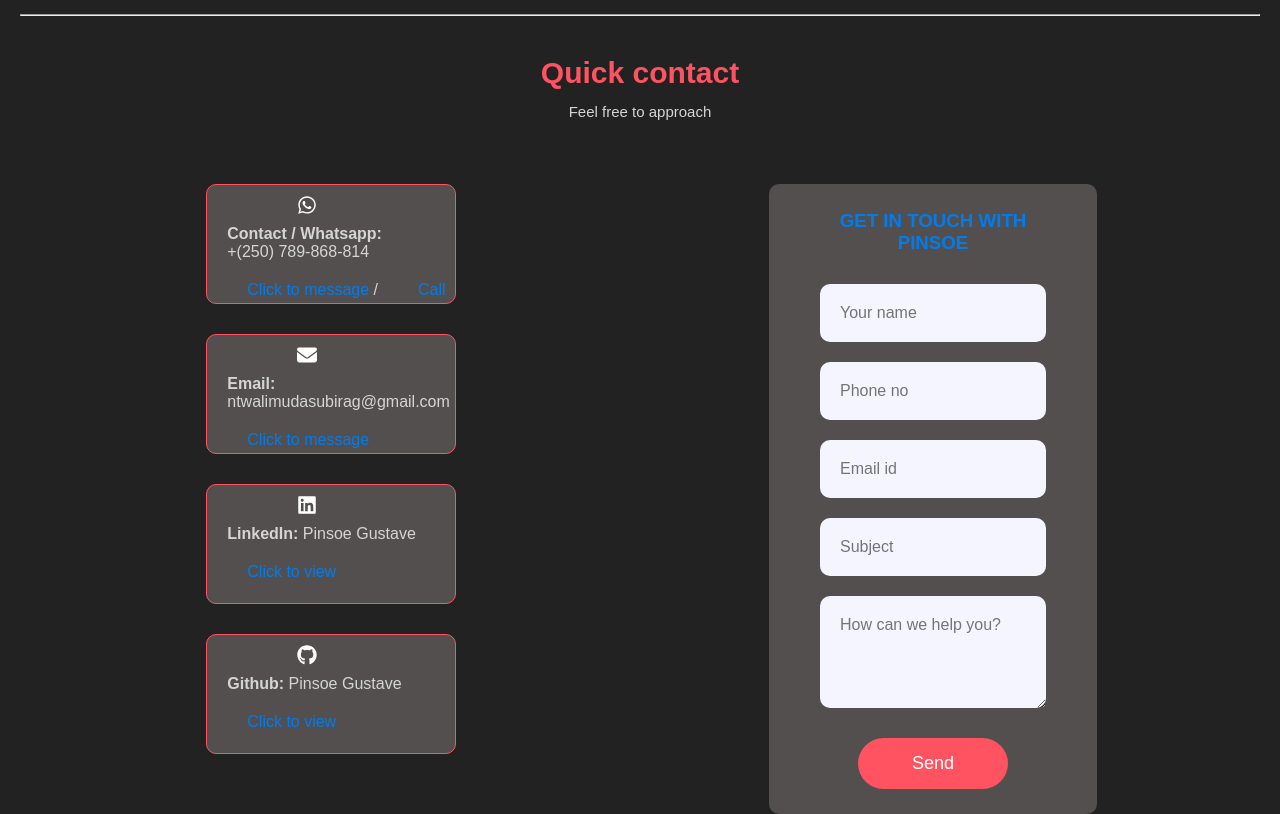
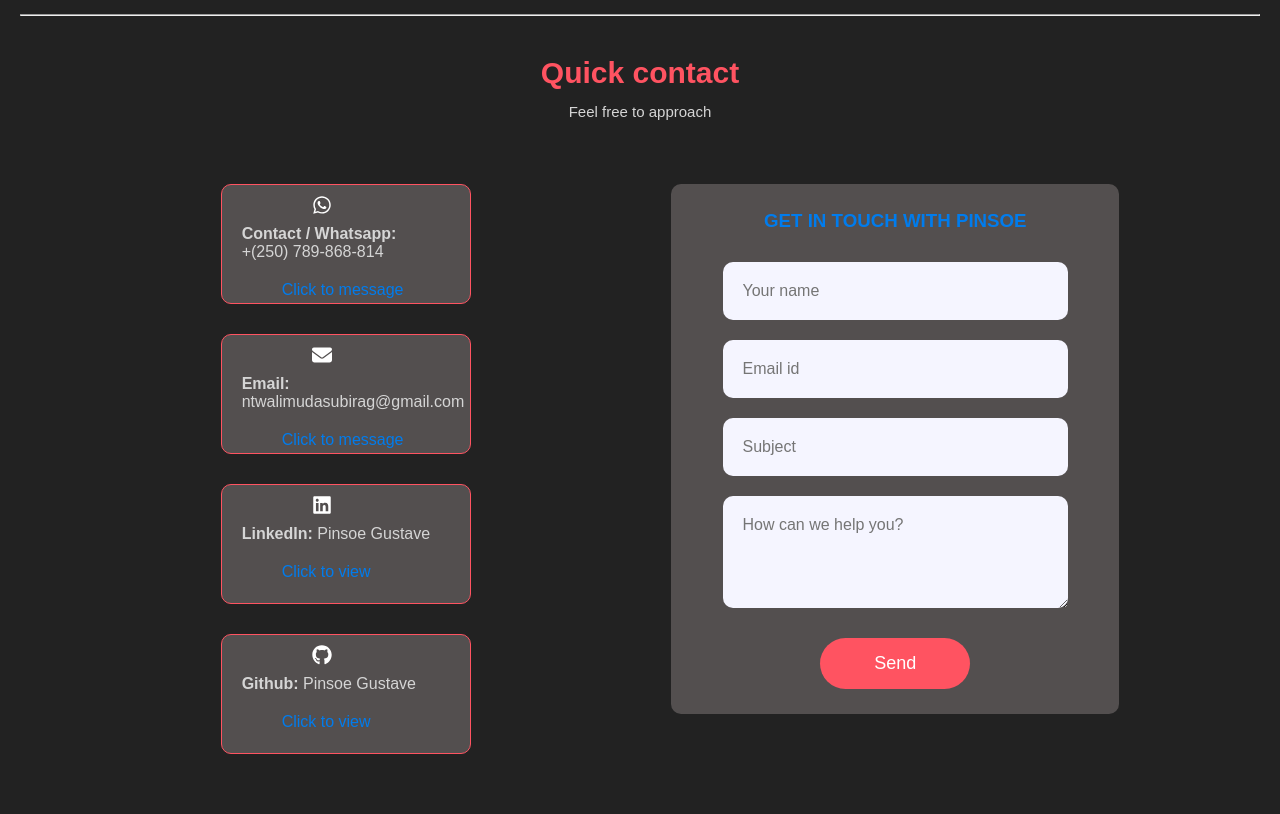
Before and after one commit to pinsoegustave/myportfolio, a plain HTML site: page index.html in a window 1280 px wide. Shown: the part 3240-4054 px from the top of the page. Drawn offline with nearby package versions, Linux system fonts and the light colour scheme.

Commit message:
New align

```diff
--- a/index.html
+++ b/index.html
@@ -192,7 +192,7 @@
                         <div class="block-contact">
                             <img src="images/whatsapp.svg" class="icons" alt="">
                             <p><b>Contact / Whatsapp:</b> <br> +(250) 789-868-814</p>
-                            <span><a href="https://wa.me/0789868814" target="_blank">Click to message</a> /<a href="">Call</a></span>
+                            <span><a href="https://wa.me/0789868814" target="_blank">Click to message</a></span>
                         </div>
 
                         <div class="block-contact">
@@ -218,7 +218,6 @@
                         <nav>
                             <h3>GET IN TOUCH WITH PINSOE</h3>
                             <input type="text" id="name" placeholder="Your name" required>
-                            <input type="text" id="phone" placeholder="Phone no" required>
                             <input type="email" id="email_id" placeholder="Email id" required>
                             <input type="subject" id="subject" placeholder="Subject" required>
                             <textarea id="message" rows="4" placeholder="How can we help you?"></textarea>
--- a/style.css
+++ b/style.css
@@ -392,7 +392,7 @@ nav .navlinks li a {
 }
 .contact-part {
     display: flex;
-    justify-content: space-around;
+    justify-content: space-evenly;
 }
 .contact-details {
     flex-direction: column;
@@ -426,23 +426,17 @@ nav .navlinks li a {
 }
 
 .block-contact span a{
-    margin-left: 40px;
+    margin-left: 60px;
     color: #007ced;
 }
-.block-contact span a:nth-child(1),
-.block-contact span a:nth-child(2) {
-    margin-left: 40px;
-}
-
 .contact-form nav {
     background: #534f4f;
     display: flex;
     flex-direction: column;
     padding: 2vw 4vw;
-    width: 90%;
+    width: 35vw;
     max-width: 600px;
     border-radius: 10px;
-    /* border: #ff5361; */
     margin-top: 60px;
 }
 
```
